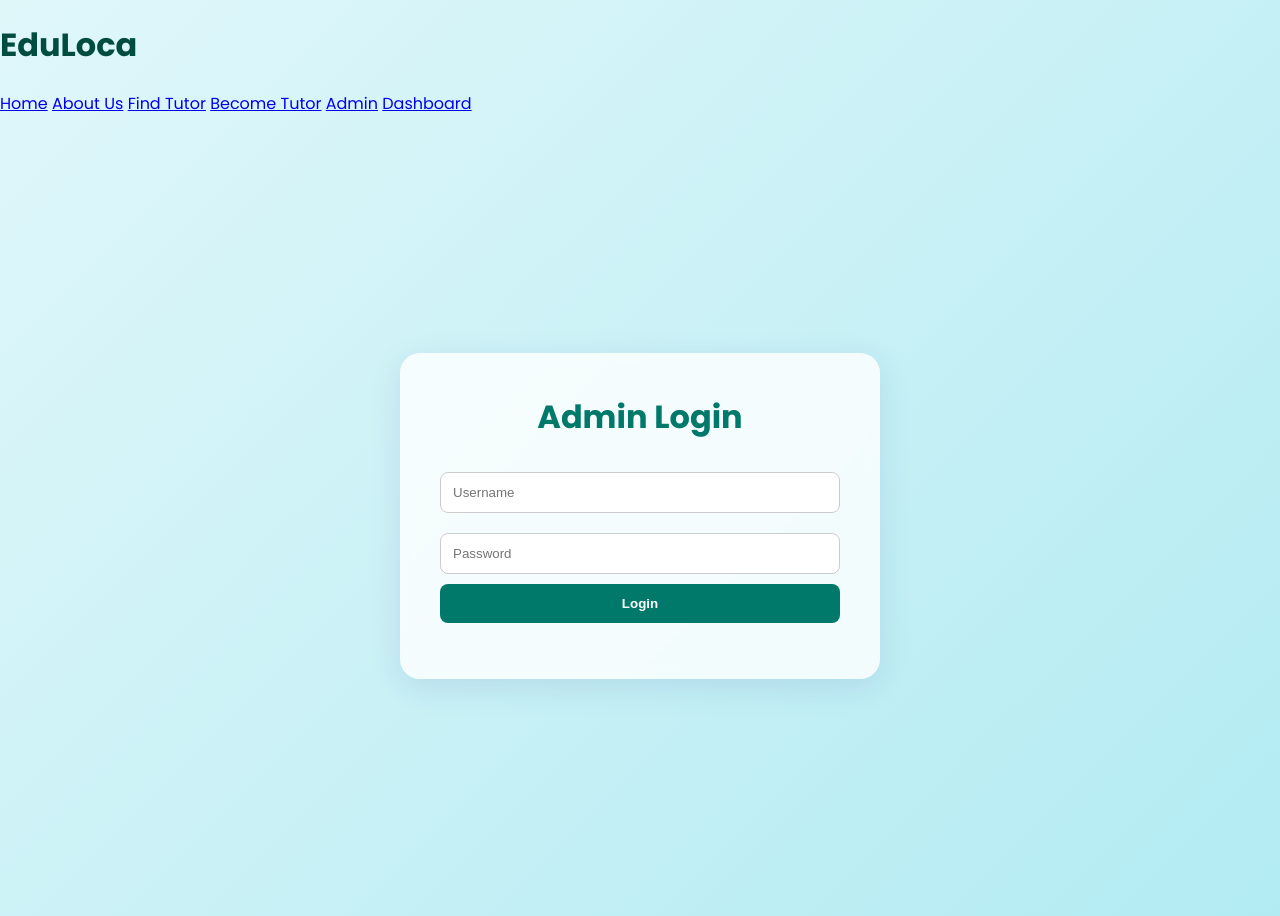
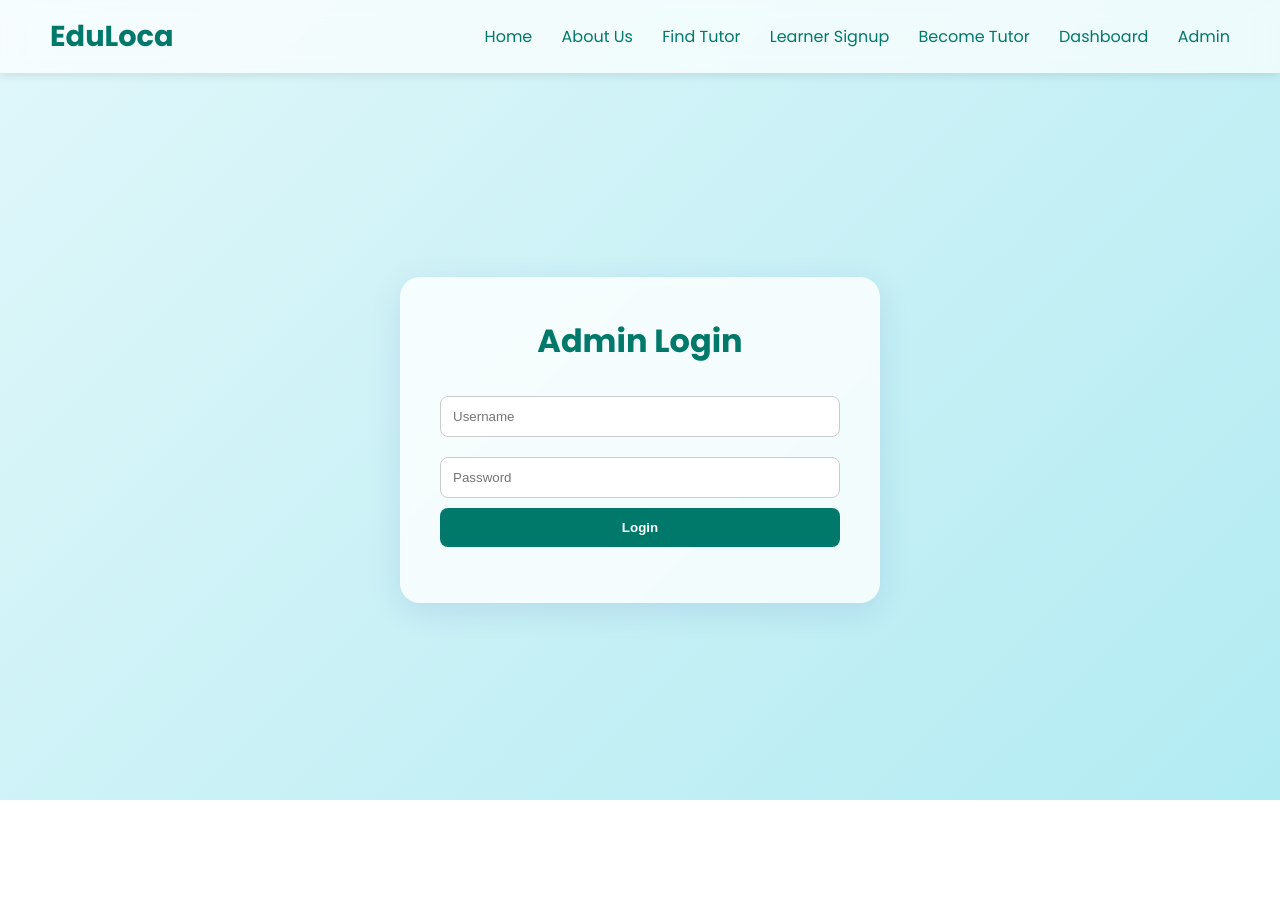
Before and after one commit to ChSaiPranav2904/edulocaez, a plain HTML site: page admin.html in a window 1280 px wide. After the commit the page ends 800 px from the top, so only its background shows below. Drawn offline with Linux system fonts and the light colour scheme.

Commit message:
Update admin.html

```diff
--- a/admin.html
+++ b/admin.html
@@ -17,12 +17,48 @@
       color: #004d40;
     }
 
+    header {
+      display: flex;
+      justify-content: space-between;
+      align-items: center;
+      padding: 15px 50px;
+      background: rgba(255, 255, 255, 0.7);
+      backdrop-filter: blur(10px);
+      position: fixed;
+      width: 100%;
+      box-sizing: border-box;
+      top: 0;
+      left: 0;
+      z-index: 10;
+      box-shadow: 0 2px 10px rgba(0,0,0,0.1);
+    }
+
+    header h1 {
+      margin: 0;
+      font-size: 1.8rem;
+      font-weight: 700;
+      color: #00796b;
+    }
+
+    nav a {
+      margin-left: 25px;
+      text-decoration: none;
+      color: #00796b;
+      font-weight: 500;
+      transition: color 0.3s ease;
+    }
+
+    nav a:hover {
+      color: #ffc107;
+    }
+
     .container {
       display: flex;
       justify-content: center;
       align-items: center;
       min-height: 100vh;
       padding: 20px;
+      padding-top: 100px; /* Added padding for fixed header */
       box-sizing: border-box;
     }
 
@@ -164,9 +200,10 @@
       <a href="index.html">Home</a>
       <a href="about.html">About Us</a>
       <a href="find-tutor.html">Find Tutor</a>
+      <a href="learner-signup.html">Learner Signup</a>
       <a href="become-tutor.html">Become Tutor</a>
+      <a href="dashboard.html">Dashboard</a>
       <a href="admin.html">Admin</a>
-      <a href="dashboard.html">Dashboard</a>
     </nav>
   </header>
 
```
Lines whose indentation alone changed are shown as unchanged.
